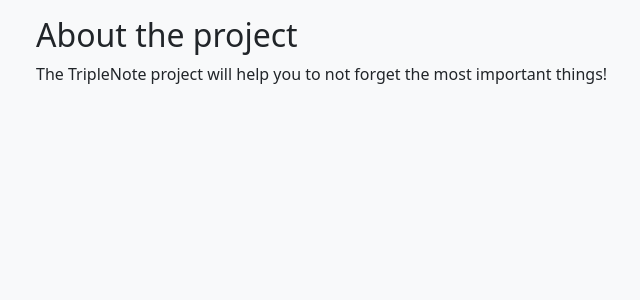
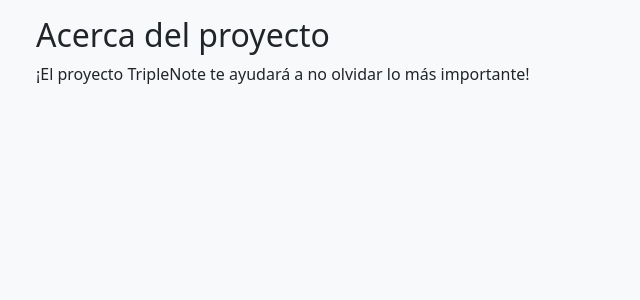
Before and after one commit to tripleten-com/TripleNote_es, a Django app: page / in a window 1280 px wide. Shown: the part 56-356 px from the top of the page, without its empty margins (46-686 px from the left). Run offline with Django 3.2, Linux system fonts and the light colour scheme.

Commit message:
Update home.html
added es

```diff
--- a/templates/notes/home.html
+++ b/templates/notes/home.html
@@ -1,7 +1,7 @@
 {% extends "base.html" %}
 {% block content %}
-  <h2>About the project</h2>
+  <h2>Acerca del proyecto</h2>
   <p>
-    The TripleNote project will help you to not forget the most important things!
+    ¡El proyecto TripleNote te ayudará a no olvidar lo más importante!
   </p>
 {% endblock content %}
```
